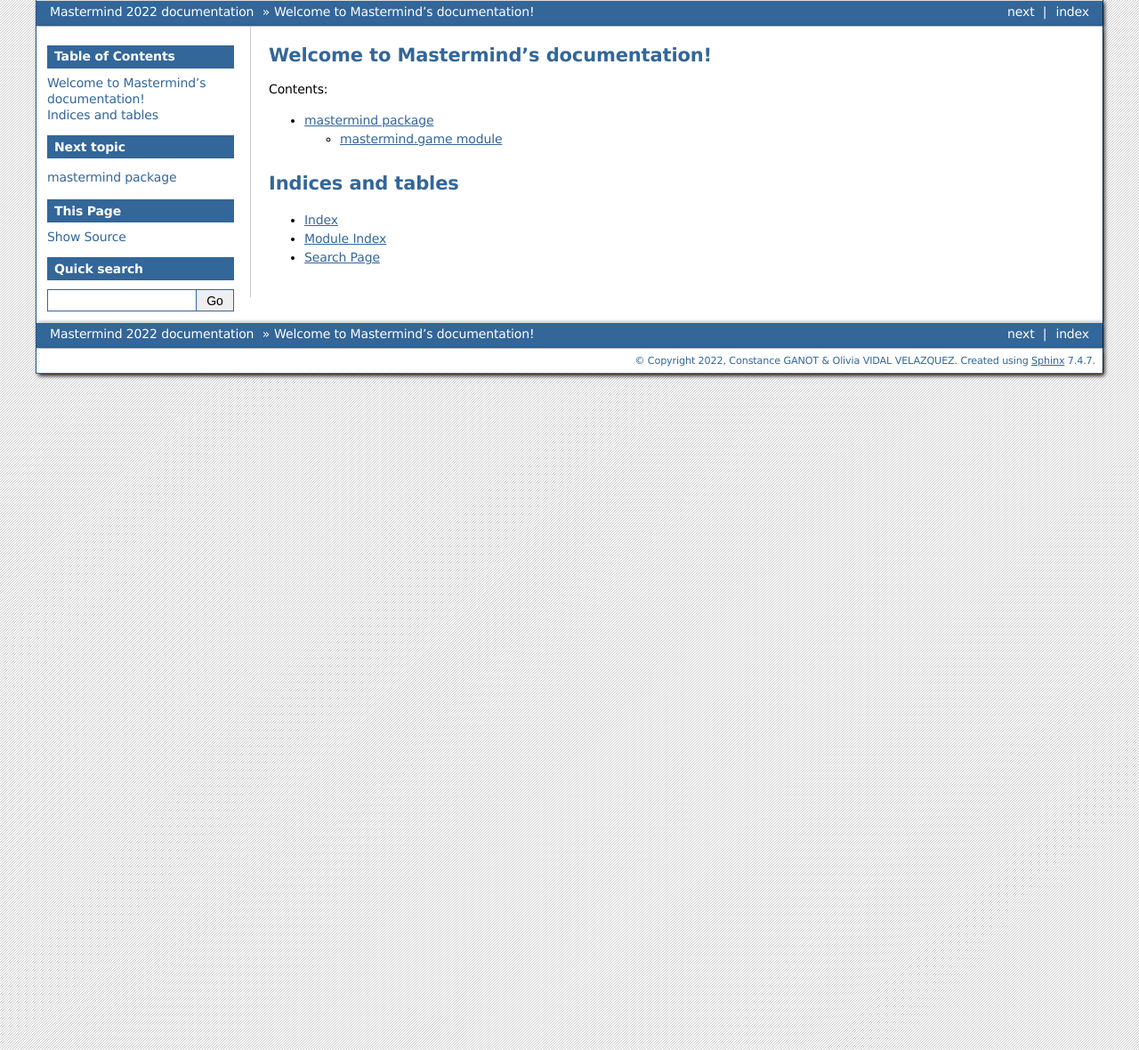
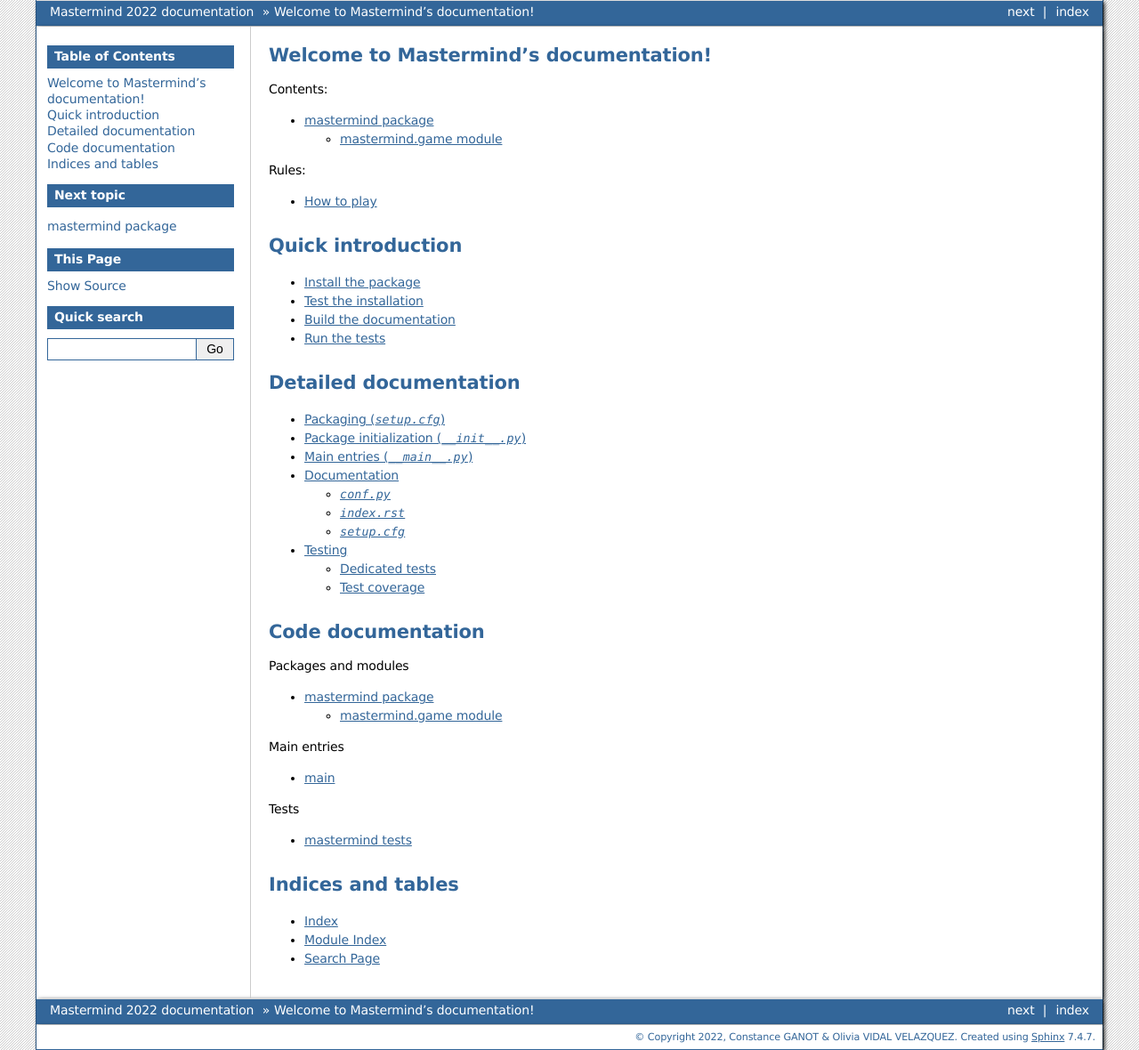
Before and after one commit to Ovive57/M2_mastermind, a Sphinx documentation site: the page built from docs/index.rst, in a window 1280 px wide. Shown: the whole page at 89% size. Built offline with Sphinx 7.4.7, drawn with Linux system fonts in a browser that asks for light colours; the version number is read from the project's files by our own code.

Commit message:
Finalisation de la doc

```diff
--- /dev/null
+++ b/docs/__main__.rst
@@ -0,0 +1,7 @@
+.. _main.py:
+
+'__main__.py'
+-------------
+
+.. literalincludes:: ../mastermind/__main__.py
+    :linenos:
--- a/docs/conf.py
+++ b/docs/conf.py
@@ -44,13 +44,17 @@ extensions = [# Standard extensions
 # Autodoc configuration
 autodoc_default_options = {
     'members': True,            # Document all members
-    #'undoc-members': True,      # ... including undocumented ones
-    #'ignore-module-all': True,  # do not stick to __all__
+    'undoc-members': True,      # ... including undocumented ones
+    'ignore-module-all': True,  # do not stick to __all__
 }
 
 autoclass_content = "both"              # Insert class and __init__ docstrings
 autodoc_member_order = "bysource"       # Keep source order
 
+
+extlinks = {
+    'pypi': ('https://pypi.org/project/%s', '%s'),
+}
 templates_path = ['_templates']
 #exclude_patterns = ['_build', 'Thumbs.db', '.DS_Store']
 
@@ -60,7 +64,7 @@ templates_path = ['_templates']
 # https://www.sphinx-doc.org/en/master/usage/configuration.html#options-for-html-output
 
 html_theme = 'bizstyle'
-html_static_path = ['_static']
+#html_static_path = ['_static']
 master_doc = 'index'
 langage = 'en'
 
--- /dev/null
+++ b/docs/conf.rst
@@ -0,0 +1,8 @@
+.. _conf.py:
+
+`conf.py`
+---------
+
+.. literalinclude:: conf.py
+   :linenos:
+   :language: python
--- /dev/null
+++ b/docs/details.rst
@@ -0,0 +1,153 @@
+Packaging (`setup.cfg`)
+-----------------------
+
+The :ref:`setup.cfg` allows for easy packaging and installation::
+
+  $ python -m pip install git+https://gitlab.in2p3.fr/constance.ganot/mastermind.git
+
+or through the complete cloning of the gitlab repository::
+
+  $ git clone https://gitlab.in2p3.fr/constance.ganot/mastermind  # cloning
+  $ cd mastermind
+  $ pip install .                                  # local installation
+
+Package initialization (`__init__.py`)
+--------------------------------------
+
+The `__init__.py` file in each package directory describes the
+initialization of the package, i.e. the actions (usually imports, but
+also definitions, etc.) to be performed at package import.
+
+.. code-block:: python
+
+   >>> import mastermind  # Will run mastermind/__init__.py and all subsequent initializations
+   Initialization top-level module
+
+Main entries (`__main__.py`)
+----------------------------
+
+The *main* program can be called in different ways:
+
+* as the :ref:`__main__.py <main.py>` entry of a module, e.g.::
+
+    $ python -m mastermind     # Execute top-level pyyc/__main__.py
+    Initialization top-level module
+    ---------------------- MAIN ----------------------
+
+  There can be only *one* package main, corresponding to the `if
+  __name == "__main__"` part of the `__main__.py` file.
+
+
+* as console scripts defined as *entry points* in :ref:`setup.cfg`:
+
+  .. literalinclude:: ../setup.cfg
+     :language: cfg
+
+Documentation
+-------------
+
+The sample code is documented using the documentation generator `sphinx`
+within the dedicated directory `docs/`, typically for a first use::
+
+  [docs/]$ sphinx-quickstart  # initiate the documentation tool
+  [docs/]$ # edit 'conf.py' to your needs (see below)
+  [docs/]$ sphinx-apidoc -o . ../pyyc  # automatic generation of documentation files
+  Creating file ./mastermind.rst.
+  [docs/]$ # include these documentation files in 'index.rst' (see below)
+  [docs/]$ make html          # build the documentation as a website
+  [docs/]$ firefox _build/html/index.html
+
+`conf.py`
+.........
+
+In particular, the use of the auto-documentation extension `sphinx.ext.autodoc`
+requires few non-trivial lines in :ref:`conf.py`:
+
+* set-up the path to code sources for extraction of docstrings:
+
+  .. literalinclude:: conf.py
+     :language: python
+
+* add `sphinx.ext.autodoc` in the list of sphinx extensions `extensions =
+  [...]`
+* configure the `autodoc` extension:
+
+  .. literalinclude:: conf.py
+     :language: python
+     :start-at: Autodoc configuration
+     :end-at: autodoc_member_order
+
+`index.rst`
+...........
+
+The `index.rst` file is the top-level documentation file, which will include
+links to all the other documentation `.rst` files under the specific
+`.. toctree::` command, e.g.:
+
+.. code-block:: rest
+
+   .. toctree::
+      :caption: Code documentation
+      :titlesonly:
+
+      mastermind
+
+`setup.cfg`
+...........
+
+The packaging configuration of the documentation is controlled by
+dedicated sections in :ref:`setup.cfg`:
+
+.. literalinclude:: ../setup.cfg
+   :language: cfg
+
+This adds a new command in the `setup.py`::
+
+  $ python setup.py build_sphinx
+
+Testing
+-------
+
+.. Warning:: With the current configuration :ref:`setup.cfg` (considered
+   deprecated for tests), it is not possible to run the tests directly from
+   `setup.py`. It is therefore necessary to run the tests manually.
+
+
+
+Dedicated tests
+...............
+
+Tests gathered in the `tests/` directory shall be performed using
+`pytest`, e.g.::
+
+  [tests/]$ pytest -v test_game.py
+
+`pytest` will actually auto-discover all the tests from top-level directory::
+
+  $ pytest
+
+Test coverage
+.............
+
+`coverage` will run the test suite and look for parts of the code which
+have been (and more importantly *not been*) tested.
+
+::
+
+  $ coverage run -m pytest
+  $ coverage report
+  Name                     Stmts   Miss  Cover
+  --------------------------------------------
+  mastermind/__init__.py       5      0   100%
+  mastermind/__main__.py      19      1    95%
+  mastermind/game.py          51      0   100%
+  tests/__init__.py            0      0   100%
+  tests/test_game.py          75      0   100%
+  --------------------------------------------
+  TOTAL                      150      1    99%
+
+To visualize which parts of the code is documented or not::
+
+  $ coverage html
+  Wrote HTML report to htmlcov/index.html
+  $ firefox htmlcov/index.html
--- a/docs/index.rst
+++ b/docs/index.rst
@@ -12,6 +12,52 @@ Welcome to Mastermind's documentation!
 
    mastermind
 
+.. toctree::
+    :caption: Rules:
+
+    howtoplay
+
+Quick introduction
+==================
+
+.. toctree::
+
+   intro
+
+Detailed documentation
+======================
+
+.. toctree::
+
+   details
+
+.. toctree::
+   :hidden:
+
+   __main__
+   setup
+   conf
+
+Code documentation
+==================
+
+.. toctree::
+   :caption: Packages and modules
+
+   mastermind
+
+.. toctree::
+   :titlesonly:
+   :caption: Main entries
+
+   main
+
+.. toctree::
+   :titlesonly:
+   :caption: Tests
+
+   tests
+
 
 Indices and tables
 ==================
--- /dev/null
+++ b/docs/intro.rst
@@ -0,0 +1,42 @@
+Install the package
+-------------------
+
+Install by cloning the gitlab repository::
+
+  $ git clone https://gitlab.in2p3.fr/constance.ganot/mastermind  # cloning
+  $ cd mastermind
+  [mastermind/]$ pip install .                           # local installation
+
+Test the installation
+---------------------
+
+To test the package from Python (preferentially not from top-level directory):
+
+>>> import mastermind
+
+
+Build the documentation
+-----------------------
+
+To build the documentation from documentation directory::
+
+  [docs/]$ make html
+  [docs/]$ firefox _build/html/index.html
+  [docs/]$ make latexpdf
+  [docs/]$ evince _build/latex/mastermind.pdf
+
+Run the tests
+-------------
+
+
+To run the tests from top-level directory::
+
+  $ pytest
+
+To assess test coverage::
+
+  $ coverage run -m pytest
+  $ coverage report
+  $ coverage html
+  Wrote HTML report to htmlcov/index.html
+  $ firefox htmlcov/index.html
--- /dev/null
+++ b/docs/main.rst
@@ -0,0 +1,4 @@
+main
+====
+
+.. automodule:: mastermind.__main__
--- /dev/null
+++ b/docs/setup.rst
@@ -0,0 +1,8 @@
+.. _setup.cfg:
+
+`setup.cfg`
+-----------
+
+.. literalinclude:: ../setup.cfg
+   :language: cfg
+   :linenos:
--- /dev/null
+++ b/docs/tests.rst
@@ -0,0 +1,7 @@
+mastermind tests
+================
+
+Game tests
+----------
+
+.. automodule:: tests.test_game
```
Also changed, not shown: docs/howtoplay.rst (added, +16 -0 lines).
